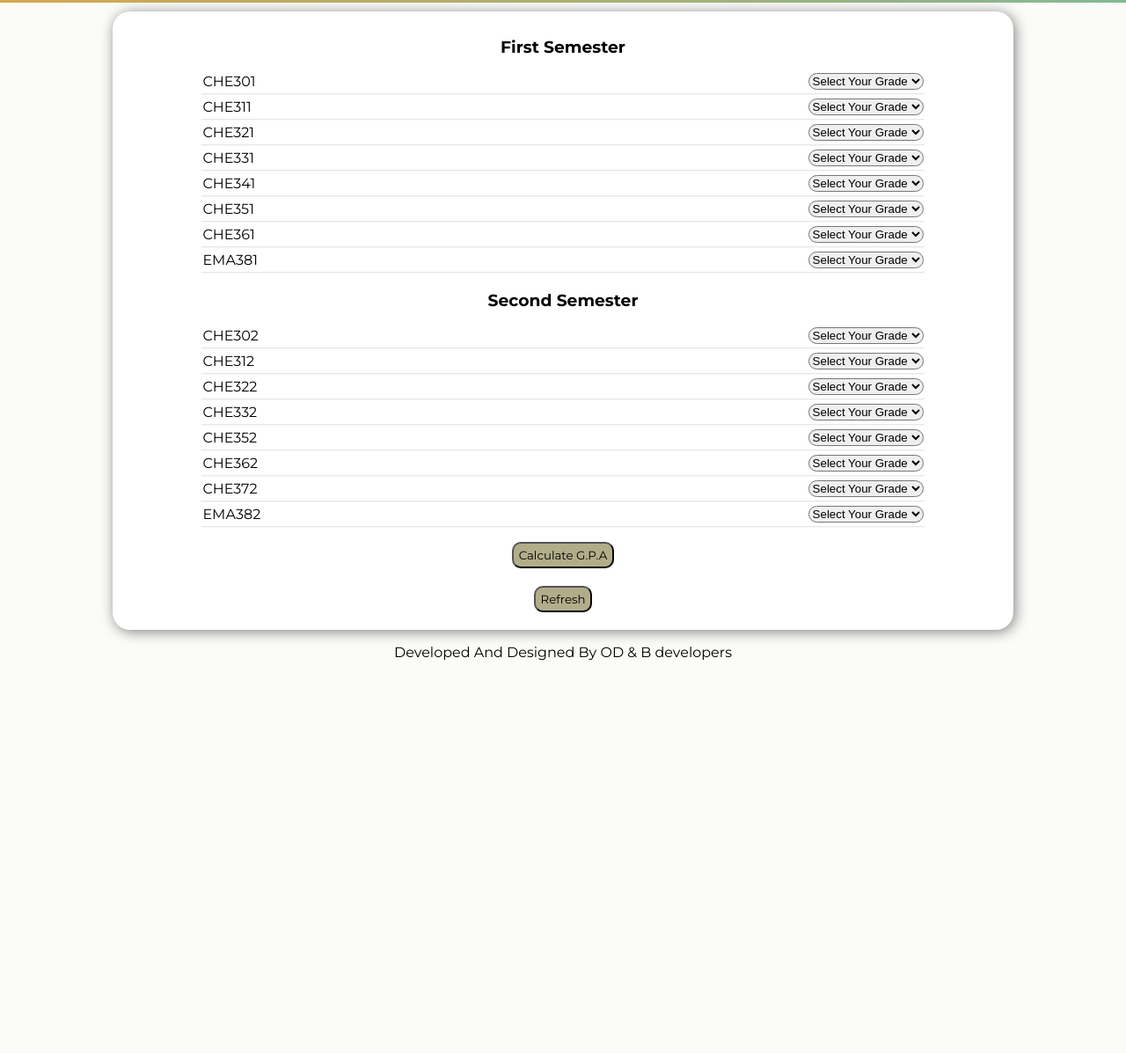
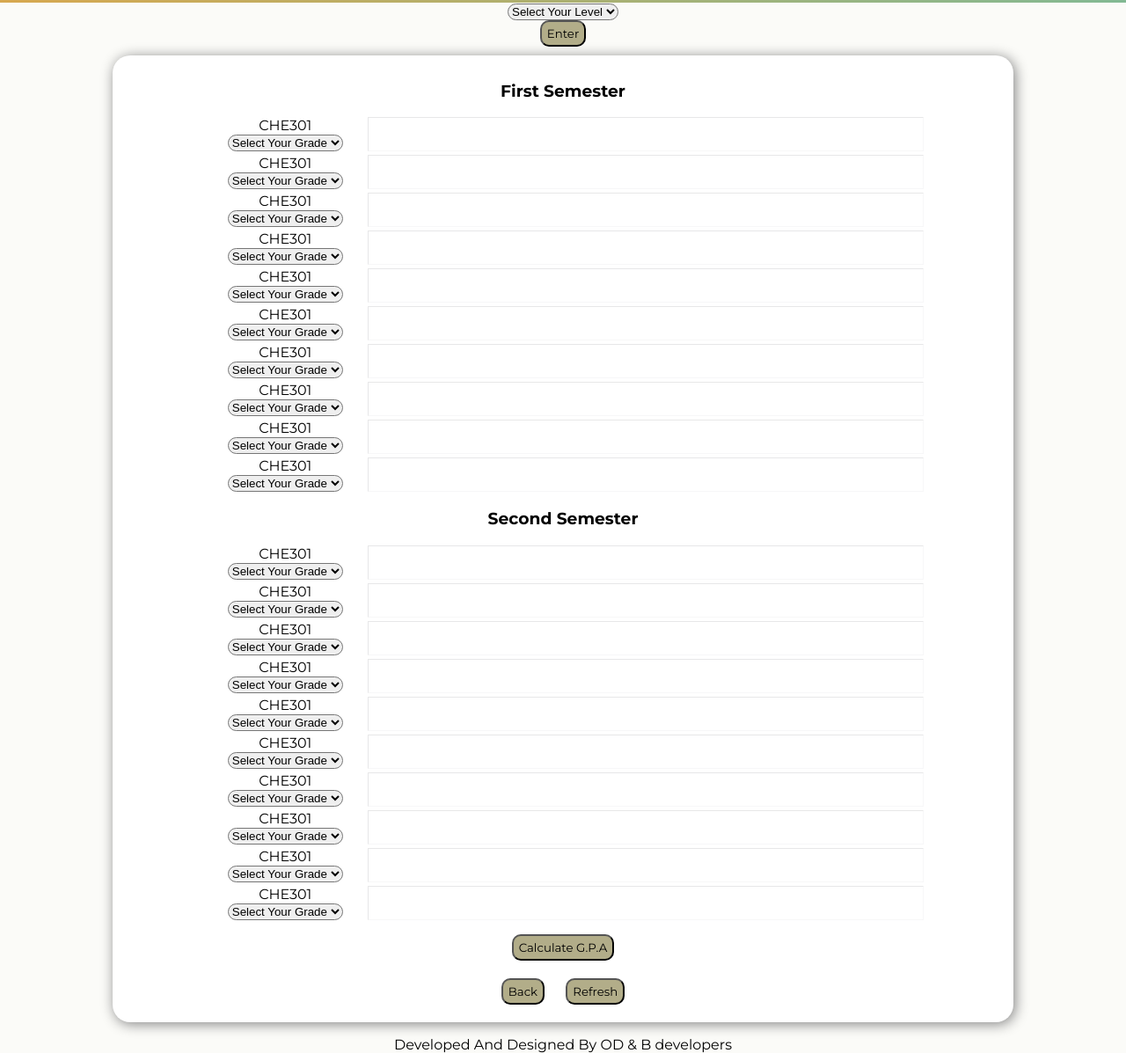
Before and after one commit to oshioked/gpa_calculator, a plain HTML site: page index.html in a window 1280 px wide. Shown: the part 87-1284 px from the top of the page at 88% size. Before the commit the page ends 838 px from the top, so only its background shows below. Drawn offline with Linux system fonts and the light colour scheme; a web font is replaced by a local one.

Commit message:
Update index.html

```diff
--- a/index.html
+++ b/index.html
@@ -11,94 +11,159 @@
 	<header>
 		<h1>GRADE POINT AVERAGE(G.P.A) CALCULATOR</h1>
 	</header>
+	<div class = "subBody">
+		<div class="level">
+			<select>
+				<option>Select Your Level</option><option>100</option><option>200</option><option>300</option><option>400</option><option>500</option>
+			</select><br>
+			<p id="validityErrorMsg" style="display: none;">Ensure your selection is valid</p>
+			<button id="enterBtn">Enter</button>
+		</div>
 		<div class="result">
+			<div class="firstSem">
 				<div>
 					<h3>First Semester</h3>
 				</div>
-		<div>
-			<ul>
+				<ul class="firstSemCourseList">
 					<li>
-					<span>CHE301</span>
+						<div class="container">
+							<span class="courseCode">CHE301</span>
 							<select value = "Grade"><option value = "noGrade">Select Your Grade</option><option value="5">A</option><option value="4">B</option><option value="3">C</option><option value="2">D</option><option value="0">F</option></select>
-				</li><hr>
+						</div><hr>
+					</li>
 					<li>
-					<span>CHE311</span>
+						<div class="container">
+							<span class="courseCode">CHE301</span>
 							<select value = "Grade"><option value = "noGrade">Select Your Grade</option><option value="5">A</option><option value="4">B</option><option value="3">C</option><option value="2">D</option><option value="0">F</option></select>
-				</li><hr>
+						</div><hr>
+					</li>
 					<li>
-					<span>CHE321</span>
+						<div class="container">
+							<span class="courseCode">CHE301</span>
 							<select value = "Grade"><option value = "noGrade">Select Your Grade</option><option value="5">A</option><option value="4">B</option><option value="3">C</option><option value="2">D</option><option value="0">F</option></select>
-				</li><hr>
+						</div><hr>
+					</li>
 					<li>
-					<span>CHE331</span>
+						<div class="container">
+							<span class="courseCode">CHE301</span>
 							<select value = "Grade"><option value = "noGrade">Select Your Grade</option><option value="5">A</option><option value="4">B</option><option value="3">C</option><option value="2">D</option><option value="0">F</option></select>
-				</li><hr>
+						</div><hr>
+					</li>
 					<li>
-					<span>CHE341</span>
+						<div class="container">
+							<span class="courseCode">CHE301</span>
 							<select value = "Grade"><option value = "noGrade">Select Your Grade</option><option value="5">A</option><option value="4">B</option><option value="3">C</option><option value="2">D</option><option value="0">F</option></select>
-				</li><hr>
+						</div><hr>
+					</li>
 					<li>
-					<span>CHE351</span>
+						<div class="container">
+							<span class="courseCode">CHE301</span>
 							<select value = "Grade"><option value = "noGrade">Select Your Grade</option><option value="5">A</option><option value="4">B</option><option value="3">C</option><option value="2">D</option><option value="0">F</option></select>
-				</li><hr>
+						</div><hr>
+					</li>
 					<li>
-					<span>CHE361</span>
+						<div class="container">
+							<span class="courseCode">CHE301</span>
 							<select value = "Grade"><option value = "noGrade">Select Your Grade</option><option value="5">A</option><option value="4">B</option><option value="3">C</option><option value="2">D</option><option value="0">F</option></select>
-				</li><hr>
+						</div><hr>
+					</li>
 					<li>
-					<span>EMA381</span>
-					<select value = "Grade"><option  value = "noGrade">Select Your Grade</option><option value="5">A</option><option value="4">B</option><option value="3">C</option><option value="2">D</option><option value="0">F</option></select>
-				</li><hr>
-
-
-
+						<div class="container">
+							<span class="courseCode">CHE301</span>
+							<select value = "Grade"><option value = "noGrade">Select Your Grade</option><option value="5">A</option><option value="4">B</option><option value="3">C</option><option value="2">D</option><option value="0">F</option></select>
+						</div><hr>
+					</li>
+					<li>
+						<div class="container">
+							<span class="courseCode">CHE301</span>
+							<select value = "Grade"><option value = "noGrade">Select Your Grade</option><option value="5">A</option><option value="4">B</option><option value="3">C</option><option value="2">D</option><option value="0">F</option></select>
+						</div><hr>
+					</li>
+					<li>
+						<div class="container">
+							<span class="courseCode">CHE301</span>
+							<select value = "Grade"><option value = "noGrade">Select Your Grade</option><option value="5">A</option><option value="4">B</option><option value="3">C</option><option value="2">D</option><option value="0">F</option></select>
+						</div><hr>
+					</li>
 				</ul>
 			</div>
+
+			<div class="secondSem">
 				<div>
 					<h3>Second Semester</h3>
 				</div>
-		<div>
-			<ul>
+				<ul class="secondSemCourseList">
 					<li>
-					<span>CHE302</span>
+						<div class="container">
+							<span class="courseCode">CHE301</span>
 							<select value = "Grade"><option value = "noGrade">Select Your Grade</option><option value="5">A</option><option value="4">B</option><option value="3">C</option><option value="2">D</option><option value="0">F</option></select>
-				</li><hr>
+						</div><hr>
+					</li>
 					<li>
-					<span>CHE312</span>
+						<div class="container">
+							<span class="courseCode">CHE301</span>
 							<select value = "Grade"><option value = "noGrade">Select Your Grade</option><option value="5">A</option><option value="4">B</option><option value="3">C</option><option value="2">D</option><option value="0">F</option></select>
-				</li><hr>
+						</div><hr>
+					</li>
 					<li>
-					<span>CHE322</span>
+						<div class="container">
+							<span class="courseCode">CHE301</span>
 							<select value = "Grade"><option value = "noGrade">Select Your Grade</option><option value="5">A</option><option value="4">B</option><option value="3">C</option><option value="2">D</option><option value="0">F</option></select>
-				</li><hr>
+						</div><hr>
+					</li>
 					<li>
-					<span>CHE332</span>
+						<div class="container">
+							<span class="courseCode">CHE301</span>
 							<select value = "Grade"><option value = "noGrade">Select Your Grade</option><option value="5">A</option><option value="4">B</option><option value="3">C</option><option value="2">D</option><option value="0">F</option></select>
-				</li><hr>
+						</div><hr>
+					</li>
 					<li>
-					<span>CHE352</span>
+						<div class="container">
+							<span class="courseCode">CHE301</span>
 							<select value = "Grade"><option value = "noGrade">Select Your Grade</option><option value="5">A</option><option value="4">B</option><option value="3">C</option><option value="2">D</option><option value="0">F</option></select>
-				</li><hr>
+						</div><hr>
+					</li>
 					<li>
-					<span>CHE362</span>
-					<select value = "Grade"><option  value = "noGrade">Select Your Grade</option><option value="5">A</option><option value="4">B</option><option value="3">C</option><option value="2">D</option><option value="0">F</option></select>
-				</li><hr>
+						<div class="container">
+							<span class="courseCode">CHE301</span>
+							<select value = "Grade"><option value = "noGrade">Select Your Grade</option><option value="5">A</option><option value="4">B</option><option value="3">C</option><option value="2">D</option><option value="0">F</option></select>
+						</div><hr>
+					</li>
 					<li>
-					<span>CHE372</span>
+						<div class="container">
+							<span class="courseCode">CHE301</span>
 							<select value = "Grade"><option value = "noGrade">Select Your Grade</option><option value="5">A</option><option value="4">B</option><option value="3">C</option><option value="2">D</option><option value="0">F</option></select>
-				</li><hr>
+						</div><hr>
+					</li>
 					<li>
-					<span>EMA382</span>
+						<div class="container">
+							<span class="courseCode">CHE301</span>
 							<select value = "Grade"><option value = "noGrade">Select Your Grade</option><option value="5">A</option><option value="4">B</option><option value="3">C</option><option value="2">D</option><option value="0">F</option></select>
-				</li><hr>
+						</div><hr>
+					</li>
+					<li>
+						<div class="container">
+							<span class="courseCode">CHE301</span>
+							<select value = "Grade"><option value = "noGrade">Select Your Grade</option><option value="5">A</option><option value="4">B</option><option value="3">C</option><option value="2">D</option><option value="0">F</option></select>
+						</div><hr>
+					</li>
+					<li>
+						<div class="container">
+							<span class="courseCode">CHE301</span>
+							<select value = "Grade"><option value = "noGrade">Select Your Grade</option><option value="5">A</option><option value="4">B</option><option value="3">C</option><option value="2">D</option><option value="0">F</option></select>
+						</div><hr>
+					</li>
 				</ul>
 				<div class="errorMsg">Check to ensure you selected all your grades!!!</div>
 			</div>
 			<div><button class="calcBtn">Calculate G.P.A</button></div>
 			<div class="gpaDisplay" style="padding-top: 20px;"></div>
-		<div><button class="refreshBtn">Refresh</button></div>
+			<div>
+				<button id="backBtn" style="margin-right: 20px;">Back</button>
+				<button class="refreshBtn">Refresh</button>
 			</div>
-
+		</div>
+	</div>
 	<footer>
 		<p>Developed And Designed By OD & B developers</p>
 	</footer>
```
Lines whose indentation alone changed are shown as unchanged.
